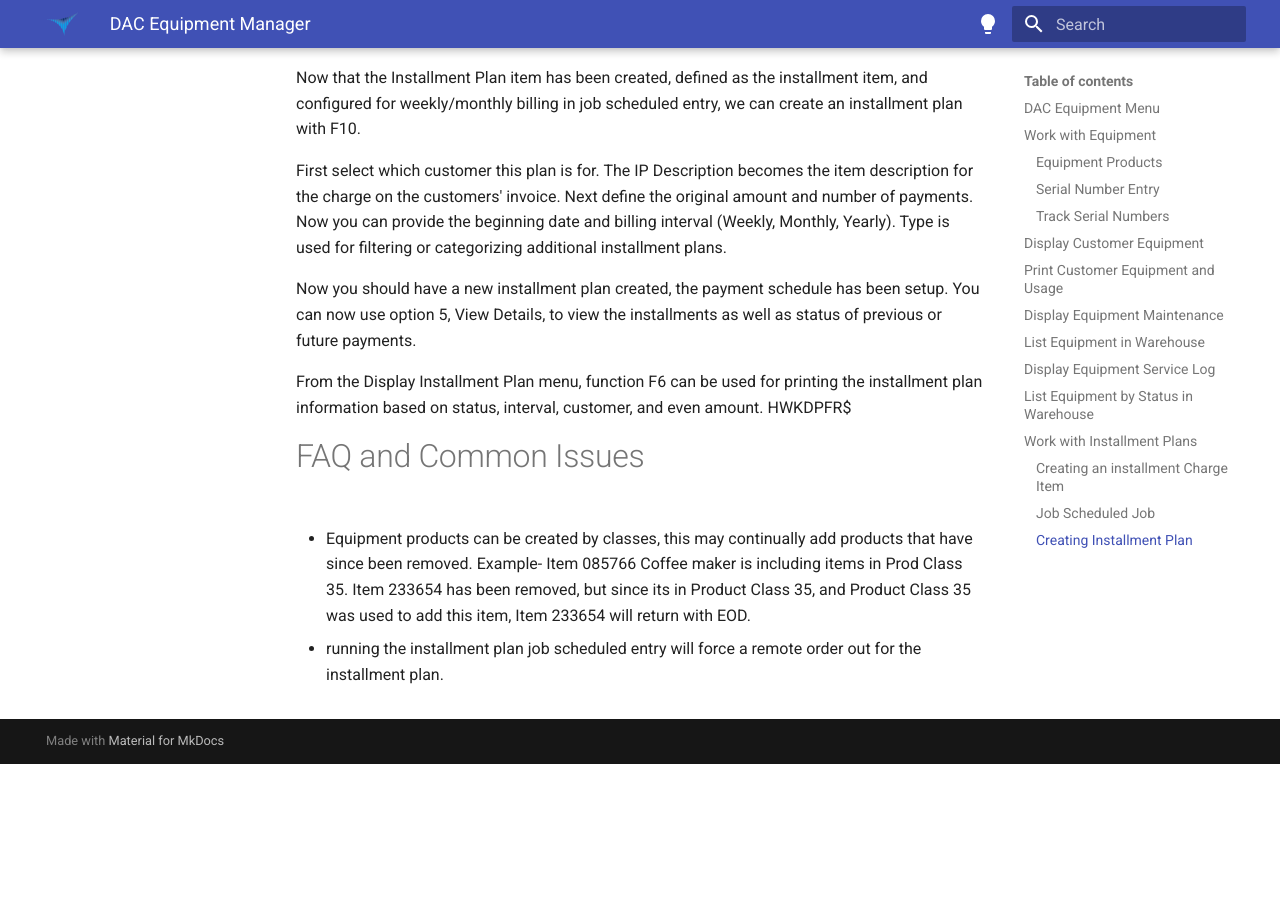
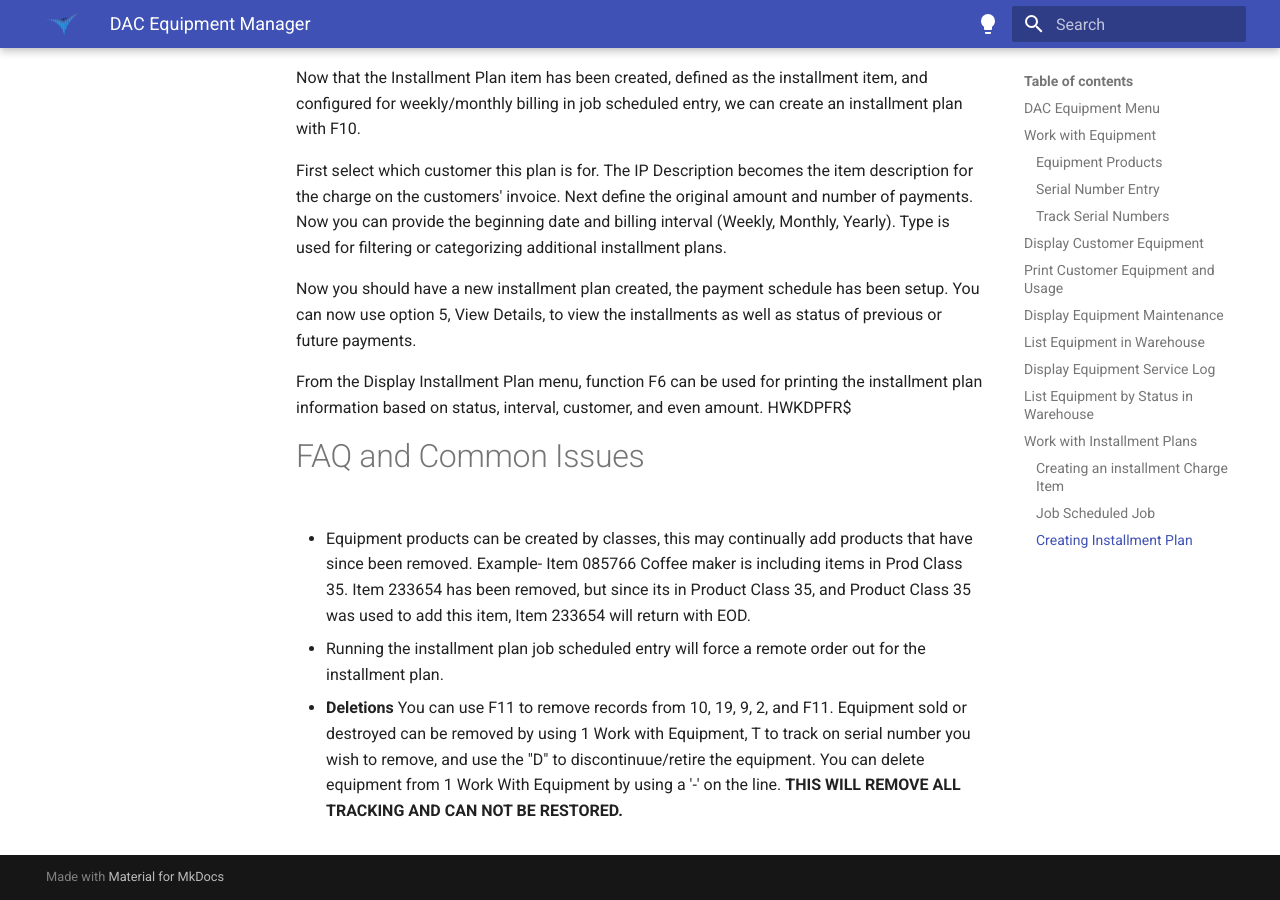
Before and after one commit to AydenB/mkdocs, an MkDocs documentation site: the page built from docs/how-to/DAC Equipment Manager.md, in a window 1280 px wide and 900 px high, scrolled down 3803 px. Built offline with MkDocs 1.6.1 and Material for MkDocs 9.7.7, drawn with Linux system fonts in a browser that asks for light colours; before the commit the page ends 4567 px from its top, so only the background shows below that; some of the changed text lies outside the part shown.

Commit message:
docs: formatting

```diff
--- a/docs/how-to/DAC Equipment Manager.md
+++ b/docs/how-to/DAC Equipment Manager.md
@@ -6,21 +6,21 @@
 ![DAC Equipment Manager Menu](../images/DAC_Equipment_Manager_MainMenu.png)
 
 ## Work with Equipment
- ![DAC Equipment Manager WW Equipment](../images/DAC_Equipment_Manager_WWEquipment.png)
+![DAC Equipment Manager WW Equipment](../images/DAC_Equipment_Manager_WWEquipment.png)
 
- **Identify your equipment** items using option 1 from the Equipment Menu. This menu is accessed by taking options 10 then 19 and then 9 starting from the main DAC menu. You will press F10 to add an equipment item into the list of equipment available to DAC Equipment Manager. Tip: Use the Type field so you can easily filter the list later by equipment types (e.g. FREEZER, COFFEE, etc).
+**Identify your equipment** items using option 1 from the Equipment Menu. This menu is accessed by taking options 10 then 19 and then 9 starting from the main DAC menu. You will press F10 to add an equipment item into the list of equipment available to DAC Equipment Manager. Tip: Use the Type field so you can easily filter the list later by equipment types (e.g. FREEZER, COFFEE, etc).
 
 ### Equipment Products
 You can identify your products used by each equipment item using option 5 *Work with Equipment Products*. Associating products (items) used by the equipment will help DAC Equipment Manager keep you informed about product sales that the equipment is generating for your company
 
 ### Serial Number Entry
- Enter serial numbers in use for each equipment item. There are multiple places to record serial number activity. We will focus first on doing that directly from the Equipment menu since that method is most useful if you are entering information from your existing manual information. Inside option 1 from the Equipment menu if you place an “S” beside an equipment item you can identify that a particular serial number related to that item is being received for the first time, placed at a store, returned from a store, needs repair, or is available again after being repaired. The customer number entry is only needed for placement or return.
+Enter serial numbers in use for each equipment item. There are multiple places to record serial number activity. We will focus first on doing that directly from the Equipment menu since that method is most useful if you are entering information from your existing manual information. Inside option 1 from the Equipment menu if you place an “S” beside an equipment item you can identify that a particular serial number related to that item is being received for the first time, placed at a store, returned from a store, needs repair, or is available again after being repaired. The customer number entry is only needed for placement or return.
 
 You will be prompted to enter the serial number twice. The two entries must be identical. We do this to catch a keying mistake. If you fail to make matching entries twice in a row you will be returned to the place you started.
 
 ### Track Serial Numbers
  Work with Equipment Tracking, "T" on an item will show you the history of the items location and status:
-- R = received
+- R = Received
 - P = Placed in store
 - C = Returned from store
 - N = Repair
@@ -64,9 +64,9 @@
 The Installment charge item will need to be defined in System Option IPP001.
 
 3 job scheduled entries will need to be created.
-  - Weekly- IPBILLINGW- CALL PGM(HWKCXFR) PARM(' ' 'W')
-  - Monthly- IPBILLINGM- CALL PGM(HWKCXFR) PARM(' ' 'M')
-  - Yearly  - Weekly- IPBILLINGW- CALL PGM(HWKCXFR) PARM(' ' 'Y')
+- Weekly- IPBILLINGW- CALL PGM(HWKCXFR) PARM(' ' 'W')
+- Monthly- IPBILLINGM- CALL PGM(HWKCXFR) PARM(' ' 'M')
+- Yearly  - Weekly- IPBILLINGW- CALL PGM(HWKCXFR) PARM(' ' 'Y')
 
 ### Creating Installment Plan
 Now that the Installment Plan item has been created, defined as the installment item, and configured for weekly/monthly billing in job scheduled entry, we  can create an installment plan with F10.
@@ -80,4 +80,6 @@
 # FAQ and Common Issues
 - Equipment products can be created by classes, this may continually add products that have since been removed. Example- Item 085766 Coffee maker is including items in Prod Class 35. Item 233654 has been removed, but since its in Product Class 35, and Product Class 35 was used to add this item, Item 233654 will return with EOD.
 
-- running the installment plan job scheduled entry will force a remote order out for the installment plan.
+- Running the installment plan job scheduled entry will force a remote order out for the installment plan.
+
+- **Deletions** You can use F11 to remove records from 10, 19, 9, 2, and F11. Equipment sold or destroyed can be removed by using 1 Work with Equipment, T to track on serial number you wish to remove, and use the "D" to discontinuue/retire the equipment. You can delete equipment from  1 Work With Equipment by using a '-' on the line. **THIS WILL REMOVE ALL TRACKING AND CAN NOT BE RESTORED.**
```
